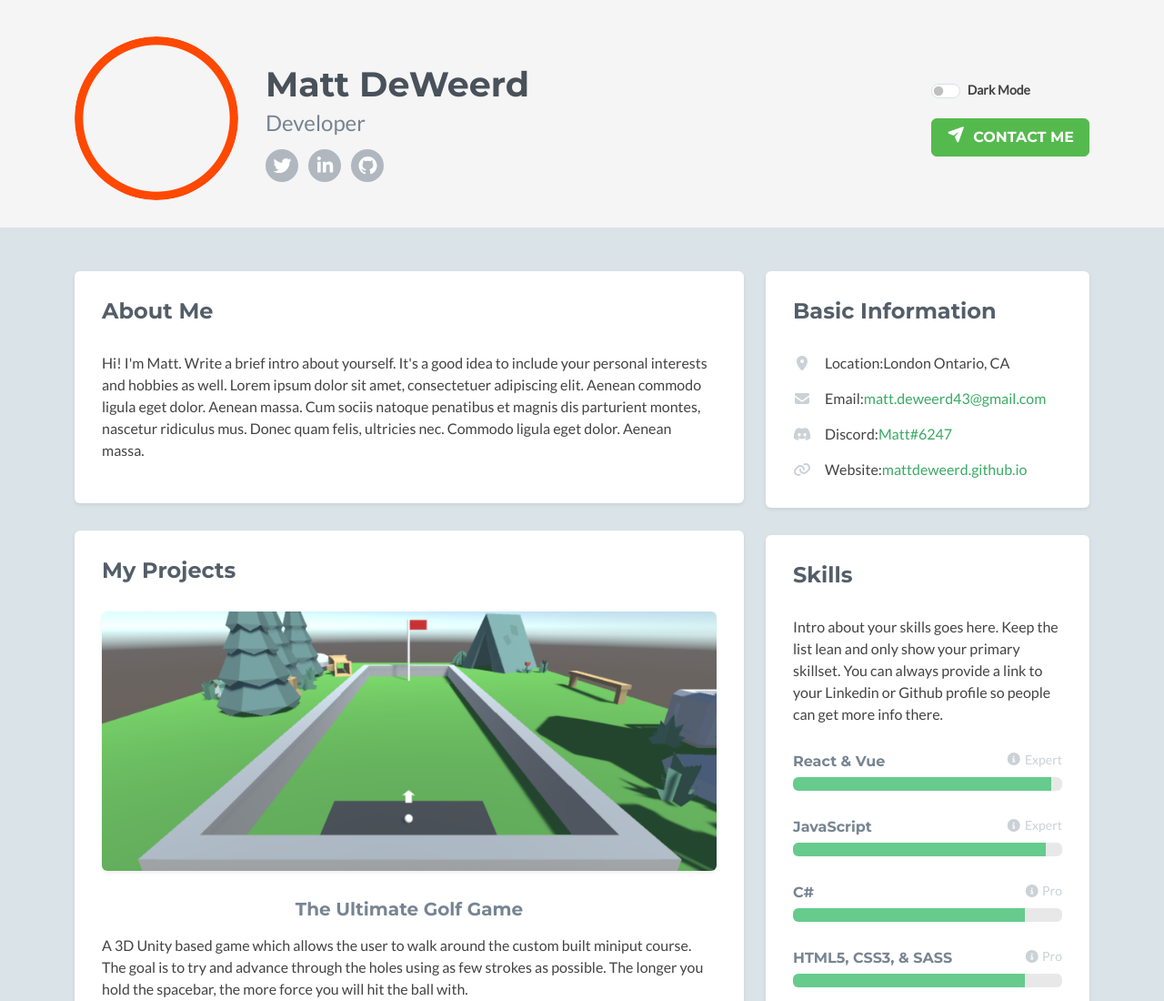
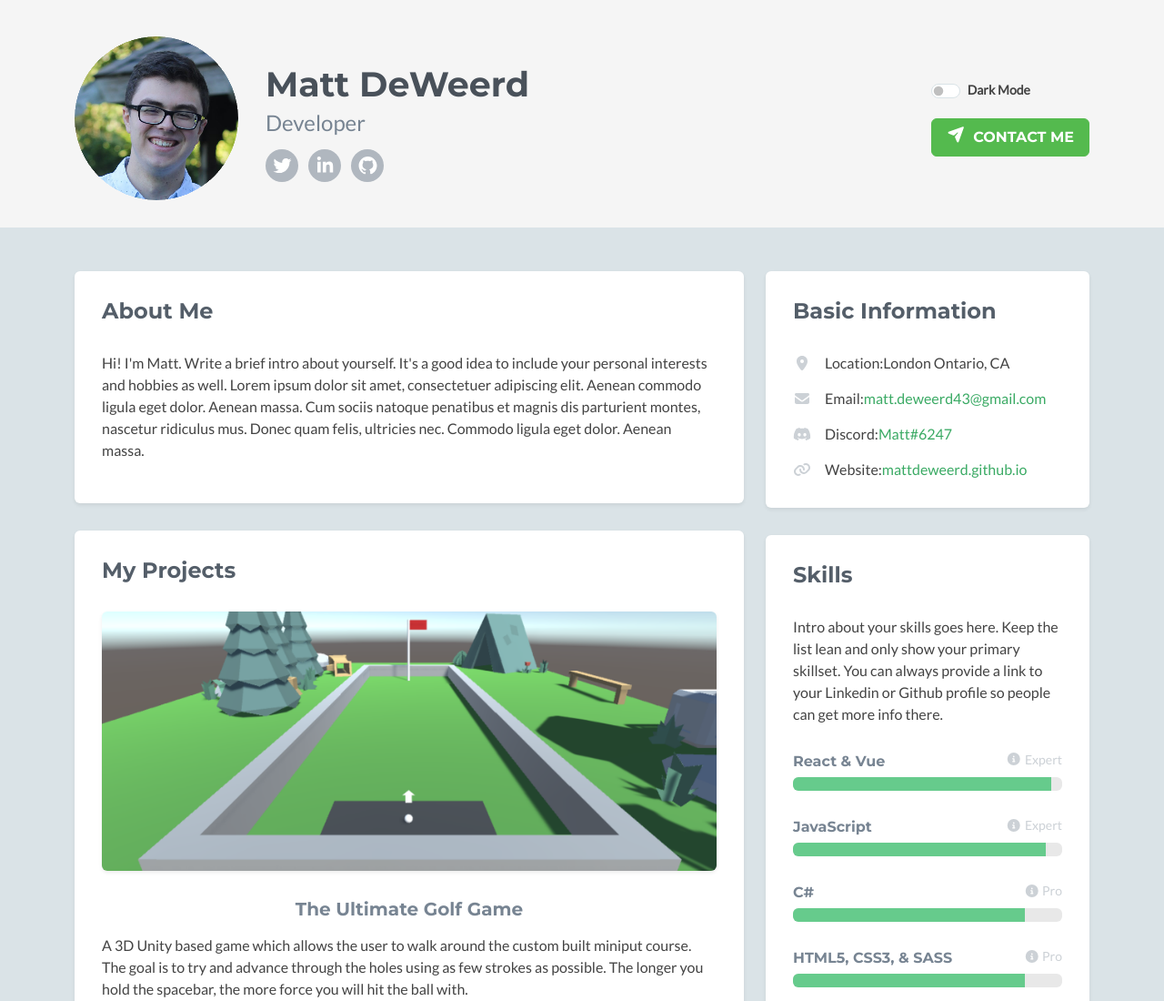
Before and after one commit to MattDeWeerd/MattDeWeerd.github.io, a plain HTML site: page index.html in a window 1280 px wide. Shown: the top 1100 px of the page at 91% size. Drawn offline with nearby package versions, Linux system fonts and the light colour scheme; no server answers; a script that the page names is missing; some icons are missing.

Commit message:
Added profile picture

```diff
--- a/index.html
+++ b/index.html
@@ -57,7 +57,7 @@
           <div class="col">
             <img
               class="profile-image img-fluid float-start rounded-circle"
-              src="assets/images/PFP.png"
+              src="assets/images/facepfp.png"
               alt="profile image"
             />
             <div class="profile-content">
```
Also changed, not shown: assets/images/facepfp.png (added).
